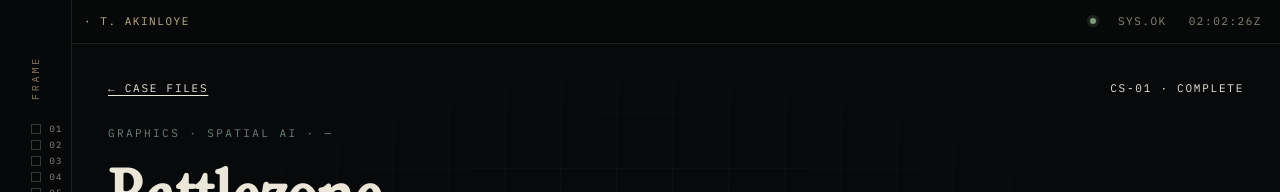
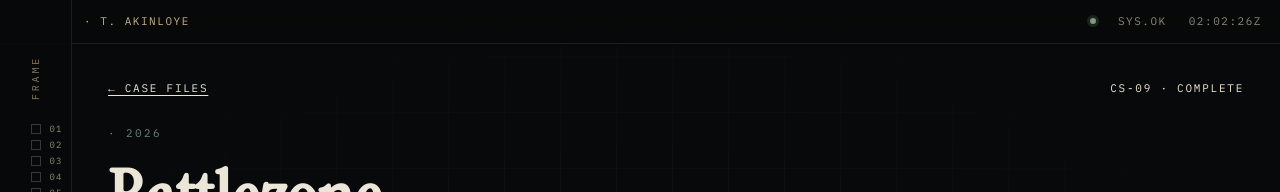
Before and after one commit to t1oluwani/Portfolio-v2, a React (Vite) app: page /work/battlezone in a window 1280 px wide. Shown: the top 192 px of the page. Built offline with nearby package versions, Linux system fonts and the light colour scheme.

Commit message:
refactor: major changes and upd to projects

```diff
--- a/src/data/projects.ts
+++ b/src/data/projects.ts
@@ -8,13 +8,69 @@
 
 export const projects: Project[] = [
   {
+    slug: "networking-startup",
+    code: "CS-10",
+    title: "Networking copilot app",
+    subtitle: "Undisclosed startup: event connections with a measurable follow-through",
+    status: "on-hold",
+    year: "2026",
+    feature: "Software Process/Product · Intelligent Systems",
+    featured: true,
+    summary:
+      "Co-founded and led technical development of a mobile networking product: capture people you meet, keep event context, and use an LLM to draft follow-ups mapped to goals.",
+    problem:
+      "Students and early-career professionals collect cards, emails, and LinkedIn requests at events, then lose the thread. Follow-up is manual, context decays, and there is no sense of whether a connection moved.",
+    approach:
+      "Owned the pipeline end-to-end: concept validation, Figma UI/UX, architecture and UML, then a custom stack — Flutter/Dart client, FastAPI services, Supabase, Gemini, GCP — with testing and data-security constraints. Product surface: QR / quick-add capture, event-linked context, AI follow-up drafts from notes, goal mapping, suggested next actions, and event finding aligned to the user’s network.",
+    contribution:
+      "Co-founder and technical lead: product definition, system architecture, stack selection, and implementation leadership.",
+    result:
+      "Company name withheld. Public marketing site and waitlist exist; treat this dossier as the technical case, not a press page. Outcome metrics TBD.",
+    technologies: [
+      "Flutter",
+      "Dart",
+      "FastAPI",
+      "Supabase",
+      "Gemini API",
+      "GCP",
+      "Figma",
+      "UML",
+    ],
+    architecture: {
+      nodes: [
+        { id: "cap", label: "QR / quick-add", layer: "sense" },
+        { id: "ctx", label: "Event context", layer: "sense" },
+        { id: "api", label: "FastAPI", layer: "route" },
+        { id: "db", label: "Supabase", layer: "route" },
+        { id: "llm", label: "Gemini drafts", layer: "model" },
+        { id: "app", label: "Flutter app", layer: "act" },
+      ],
+      edges: [
+        { from: "cap", to: "api" },
+        { from: "ctx", to: "api" },
+        { from: "api", to: "db" },
+        { from: "api", to: "llm" },
+        { from: "llm", to: "app" },
+        { from: "db", to: "app" },
+      ],
+    },
+    frames: frames([
+      ["F-01", "Capture flow", "Screenshot pending — QR / quick-add of a new connection"],
+      ["F-02", "Follow-up draft", "Screenshot pending — notes → suggested message"],
+    ]),
+    notes: [
+      "Startup name intentionally withheld.",
+      "More details + Landing page available upon request.",
+    ],
+  },
+  {
     slug: "battlezone",
-    code: "CS-01",
+    code: "CS-09",
     title: "Battlezone",
     subtitle: "Atari 1980, rebuilt as a real-time OpenGL tank sim",
     status: "complete",
-    year: "—",
-    domain: "Graphics · spatial AI",
+    year: "2026",
+    feature: "3D Graphics · Pathfinding",
     featured: true,
     summary:
       "A first-person recreation of Atari Battlezone: wireframe 3D, procedural terrain, raycast combat, and enemy tanks with distinct state-machine behaviours.",
@@ -65,17 +121,17 @@
   },
   {
     slug: "smartvision",
-    code: "CS-02",
+    code: "CS-08",
     title: "SmartVision",
     subtitle: "Train, draw, and compare digit-recognition models in one viewport",
-    status: "complete",
-    year: "—",
-    domain: "Computer vision",
+    status: "partially-complete",
+    year: "2024",
+    feature: "Computer vision",
     featured: true,
     summary:
       "A visual-recognition playground: draw a digit, then compare logistic regression, an FNN, and a CNN trained with PyTorch on MNIST.",
     problem:
-      "Recognition models are easier to trust when you can probe them — change the input, switch the architecture, and watch training versus inference behave in real time.",
+      "Wanted to apply course concepts in a practical, real-world scenario, applied knowledge from static training to dynamic performance.",
     approach:
       "Vue.js canvas captures a handwritten 0–9. A Flask API exposes train / predict / clear for three PyTorch models (logistic regression, FNN, CNN) on MNIST. The UI surfaces accuracy and processing details so the architectures can be compared in the same session. FashionMNIST object recognition is specified in the repo and is not implemented.",
     contribution:
@@ -123,12 +179,12 @@
   },
   {
     slug: "studyai",
-    code: "CS-03",
+    code: "CS-07",
     title: "StudyAI",
-    subtitle: "Lecture video → transcript, grounded chat, summaries, quizzes",
+    subtitle: "Lecture video → transcript, contextualized chatbot, summaries, quizzes",
     status: "complete",
-    year: "—",
-    domain: "Intelligent systems",
+    year: "2024",
+    feature: "AI / LLMs · Video processing",
     featured: true,
     summary:
       "Study software that turns a lecture recording or YouTube URL into a seekable transcript, a content-grounded chatbot, and generated study artifacts.",
@@ -173,103 +229,7 @@
       ["F-01", "Transcript seek", "Screenshot pending — clickable transcript aligned to the player"],
       ["F-02", "Grounded Q&A", "Screenshot pending — chatbot citing timestamps"],
     ]),
-    notes: ["Designed for exam prep against posted lectures."],
-  },
-  {
-    slug: "networking-startup",
-    code: "CS-04",
-    title: "Networking copilot",
-    subtitle: "Undisclosed startup — event connections with a measurable follow-through",
-    status: "in-progress",
-    year: "—",
-    domain: "Product · intelligent systems",
-    featured: true,
-    summary:
-      "Co-founded and led technical development of a mobile networking product: capture people you meet, keep event context, and use an LLM to draft follow-ups mapped to goals.",
-    problem:
-      "Students and early-career professionals collect cards, emails, and LinkedIn requests at events, then lose the thread. Follow-up is manual, context decays, and there is no sense of whether a connection moved.",
-    approach:
-      "Owned the pipeline end-to-end: concept validation, Figma UI/UX, architecture and UML, then a custom stack — Flutter/Dart client, FastAPI services, Supabase, Gemini, GCP — with testing and data-security constraints. Product surface: QR / quick-add capture, event-linked context, AI follow-up drafts from notes, goal mapping, suggested next actions, and event finding aligned to the user’s network.",
-    contribution:
-      "Co-founder and technical lead: product definition, system architecture, stack selection, and implementation leadership.",
-    result:
-      "Company name withheld. Public marketing site and waitlist exist; treat this dossier as the technical case, not a press page. Outcome metrics TBD.",
-    technologies: [
-      "Flutter",
-      "Dart",
-      "FastAPI",
-      "Supabase",
-      "Gemini API",
-      "GCP",
-      "Figma",
-      "UML",
-    ],
-    architecture: {
-      nodes: [
-        { id: "cap", label: "QR / quick-add", layer: "sense" },
-        { id: "ctx", label: "Event context", layer: "sense" },
-        { id: "api", label: "FastAPI", layer: "route" },
-        { id: "db", label: "Supabase", layer: "route" },
-        { id: "llm", label: "Gemini drafts", layer: "model" },
-        { id: "app", label: "Flutter app", layer: "act" },
-      ],
-      edges: [
-        { from: "cap", to: "api" },
-        { from: "ctx", to: "api" },
-        { from: "api", to: "db" },
-        { from: "api", to: "llm" },
-        { from: "llm", to: "app" },
-        { from: "db", to: "app" },
-      ],
-    },
-    frames: frames([
-      ["F-01", "Capture flow", "Screenshot pending — QR / quick-add of a new connection"],
-      ["F-02", "Follow-up draft", "Screenshot pending — notes → suggested message"],
-    ]),
-    notes: [
-      "Do not publish the company name on this site.",
-      "Demo link omitted on purpose so the public brand is not disclosed here.",
-    ],
-  },
-  {
-    slug: "restful-api",
-    code: "CS-05",
-    title: "Employee Management API",
-    subtitle: "CRUD REST service on a Cybera Ubuntu host",
-    status: "complete",
-    year: "—",
-    domain: "Backend",
-    summary:
-      "A Node/Express employee API with MongoDB persistence, OpenAPI docs, and deployment on a Cybera Ubuntu instance.",
-    problem:
-      "Needed a complete REST surface — not a tutorial stub — with real CRUD, aggregates, error codes, and a deployed host.",
-    approach:
-      "Express routes over MongoDB. GET list sorts by tenure and returns aggregate stats (count, average years, average salary). GET/POST/PUT/PATCH/DELETE on employees. Unsupported methods return 405. Swagger/OpenAPI documents the contract. Deployed on Cybera with IPv6 networking.",
-    contribution: "Sole author of the API, documentation, and Ubuntu/Cybera deployment.",
-    result:
-      "Deployed employee management API with interactive docs. Treat the host as potentially ephemeral; GitHub is the durable record.",
-    technologies: ["Node.js", "Express.js", "MongoDB", "OpenAPI", "Ubuntu", "Cybera"],
-    github: "https://github.com/t1oluwani/restfulAPI",
-    architecture: {
-      nodes: [
-        { id: "http", label: "HTTP client", layer: "sense" },
-        { id: "ex", label: "Express", layer: "route" },
-        { id: "mdb", label: "MongoDB", layer: "route" },
-        { id: "docs", label: "OpenAPI", layer: "act" },
-        { id: "crud", label: "CRUD + stats", layer: "act" },
-      ],
-      edges: [
-        { from: "http", to: "ex" },
-        { from: "ex", to: "mdb" },
-        { from: "ex", to: "docs" },
-        { from: "mdb", to: "crud" },
-      ],
-    },
-    frames: frames([
-      ["F-01", "OpenAPI surface", "Screenshot pending — /docs endpoint"],
-      ["F-02", "List + aggregates", "Screenshot pending — employees sorted with stats"],
-    ]),
-    notes: ["Course/deployment context: University of Alberta CMPUT 401 / Cybera instance."],
+    notes: ["Designed for exam prep against posted lectures and youtube tutorials."],
   },
   {
     slug: "starwars-api",
@@ -277,12 +237,12 @@
     title: "Star Wars form + SWAPI",
     subtitle: "Own REST API plus a third-party character lookup",
     status: "complete",
-    year: "—",
-    domain: "Full-stack",
+    year: "2024",
+    feature: "API Integration · 3rd-party APIs",
     summary:
       "A themed web app for practicing both writing an API and consuming one: form submissions in MongoDB, character records from SWAPI.",
     problem:
-      "Learn the two sides of HTTP in one project — persist user-submitted records, and fetch canonical character data from SWAPI.",
+      "Learn the two sides of HTTP in one project: persist user-submitted records, and fetch canonical character data from SWAPI.",
     approach:
       "HTML/CSS/JS frontend. Node + Express backend. MongoDB/Mongoose stores name, email, ratings, favourite film and character. Fetch talks to SWAPI by character id. GitHub Pages hosts the static client.",
     contribution: "Sole author of form UI, Express CRUD, Mongo persistence, and SWAPI integration.",
@@ -322,15 +282,56 @@
     notes: [],
   },
   {
+    slug: "restful-api",
+    code: "CS-05",
+    title: "Employee Management API",
+    subtitle: "CRUD REST service on a Cybera Ubuntu host",
+    status: "complete",
+    year: "2024",
+    feature: "REST API · Deployment",
+    summary:
+      "A Node/Express employee API with MongoDB persistence, OpenAPI docs, and deployment on a Cybera Ubuntu instance.",
+    problem:
+      "Needed a complete REST surface with real CRUD, aggregates, error codes, and a deployed host.",
+    approach:
+      "Express routes over MongoDB. GET list sorts by tenure and returns aggregate stats (count, average years, average salary). GET/POST/PUT/PATCH/DELETE on employees. Unsupported methods return 405. Swagger/OpenAPI documents the contract. Deployed on Cybera with IPv6 networking.",
+    contribution: "Sole author of the API, documentation, and Ubuntu/Cybera deployment.",
+    result:
+      "Deployed employee management API with interactive docs. Treat the host as potentially ephemeral; GitHub is the durable record.",
+    technologies: ["Node.js", "Express.js", "MongoDB", "OpenAPI", "Ubuntu", "Cybera"],
+    github: "https://github.com/t1oluwani/restfulAPI",
+    architecture: {
+      nodes: [
+        { id: "http", label: "HTTP client", layer: "sense" },
+        { id: "ex", label: "Express", layer: "route" },
+        { id: "mdb", label: "MongoDB", layer: "route" },
+        { id: "docs", label: "OpenAPI", layer: "act" },
+        { id: "crud", label: "CRUD + stats", layer: "act" },
+      ],
+      edges: [
+        { from: "http", to: "ex" },
+        { from: "ex", to: "mdb" },
+        { from: "ex", to: "docs" },
+        { from: "mdb", to: "crud" },
+      ],
+    },
+    frames: frames([
+      ["F-01", "OpenAPI surface", "Screenshot pending — /docs endpoint"],
+      ["F-02", "List + aggregates", "Screenshot pending — employees sorted with stats"],
+    ]),
+    notes: [],
+  },
+
+  {
     slug: "sprint",
-    code: "CS-07",
+    code: "CS-04",
     title: "Sprint",
     subtitle: "Agile user-story board for Scrum-style planning",
     status: "complete",
-    year: "—",
-    domain: "Product tooling",
+    year: "2024",
+    feature: "Agile / Scrum",
     summary:
-      "A lightweight web app for tracking user stories — status, priority, and story points — aligned with Agile/Scrum planning.",
+      "A lightweight web app for tracking user stories: status, priority, and story points aligned with Agile/Scrum planning.",
     problem:
       "Small teams still need a simple place to capture stories, rank them, and see the board without standing up a full Jira.",
     approach:
@@ -360,14 +361,14 @@
   },
   {
     slug: "word-games",
-    code: "CS-08",
+    code: "CS-03",
     title: "Word Games",
     subtitle: "Terminal Wordle + Hangman on a shared class hierarchy",
     status: "complete",
-    year: "—",
-    domain: "Software design",
+    year: "2023",
+    feature: "Abstraction",
     summary:
-      "Python word games that share structure through inheritance, abstraction, and polymorphism — Wordle and Hangman from one object model.",
+      "Python word games that share structure through inheritance, abstraction, and polymorphism, Wordle and Hangman from one object model.",
     problem:
       "Two related games should not duplicate control flow. The design problem is a common type hierarchy, not two scripts.",
     approach:
@@ -398,21 +399,21 @@
   },
   {
     slug: "budget-app",
-    code: "CS-09",
+    code: "CS-02",
     title: "Budget App",
     subtitle: "Expense tracker with OOP, TDD, and JSON persistence",
     status: "complete",
-    year: "—",
-    domain: "Application software",
+    year: "2021",
+    feature: "Test Driven Development · Object Oriented Programming",
     summary:
       "A personal finance tracker aimed at first-income users: inflows, outflows, categories, budgets, and save/load.",
     problem:
-      "Young adults need a small, inspectable money overview — not another bloated finance product — with persistence they can trust.",
+      "Solve a problem you have using Java, OOP, and TDD, while maintaining code quality, a GUI, and data persistence.",
     approach:
       "Java application (CPSC 210 lineage) with TDD (JUnit), JSON serialization, and an object model for transactions, categories, and budgets. Features: record income/expense/transfers, categorize, custom budget limits, warnings near/over budget or when spending exceeds earning, and encouraging copy based on balance range. Graphs, regression forecasts, multi-currency, and accounts were listed as TODO in the source README.",
-    contribution: "Sole author of the domain model, persistence, tests, and UI for the shipped stories.",
+    contribution: "Sole author of the feature model, persistence, tests, and UI for the shipped stories.",
     result:
-      "Working tracker with JSON save/load and support for 100+ transactions as stated on the CV. Unbuilt items stay unmarked.",
+      "Working tracker with JSON save/load and support for near unlimited transactions, with local data storage.",
     technologies: ["Java", "OOP", "JUnit", "TDD", "JSON persistence", "Git"],
     github: "https://github.com/t1oluwani/Budget-App",
     architecture: {
@@ -433,20 +434,20 @@
       ["F-01", "Balance overview", "Screenshot pending — income, expenses, budget headroom"],
       ["F-02", "Persistence", "Screenshot pending — save / load round-trip"],
     ]),
-    notes: ["CV notes JSON persistence and 100+ user transactions."],
+    notes: ["Tests were written before functionality was implemented."],
   },
   {
     slug: "frogg-site",
-    code: "CS-10",
+    code: "CS-01",
     title: "Frogg-site",
-    subtitle: "First web project: facts, quiz, and a Frogger canvas",
+    subtitle: "First ever web project: facts, quiz, and a Frogger game using HTML5 Canvas",
     status: "complete",
-    year: "—",
-    domain: "Web",
+    year: "2019",
+    feature: "Web development",
     summary:
-      "A three-tab site for teens: amphibian facts, a quiz, and a mini Frogger — the first coding project, later rebuilt with better HTML/CSS/JS practice.",
+      "A three-tab site for teens: amphibian facts, a quiz, and a mini Frogger game, my first coding project, later improved with better HTML/CSS/JS practice.",
     problem:
-      "Refresh client-side web skills by shipping something complete and playful rather than a component demo.",
+      "Leverage my new knowledge of HTML/CSS/JS to make an interactive site (The game was just a challenge since I finished early).",
     approach:
       "Static HTML/CSS/JS with DOM events, a quiz, and HTML5 Canvas for Frogger. Hosted on GitHub Pages. Animation polish and a closer Frogger likeness remain on the task list in the README.",
     contribution: "Sole author; original high-school project later revised.",
--- a/src/types.ts
+++ b/src/types.ts
@@ -1,4 +1,4 @@
-export type ProjectStatus = "complete" | "in-progress" | "research";
+export type ProjectStatus = "complete" | "partially-complete" | "in-progress" | "planned" | "on-hold";
 
 export type ArchitectureNode = {
   id: string;
@@ -18,7 +18,7 @@
   subtitle: string;
   status: ProjectStatus;
   year: string;
-  domain: string;
+  feature: string;
   // stage: PipelineStage;
   summary: string;
   problem: string;
```
